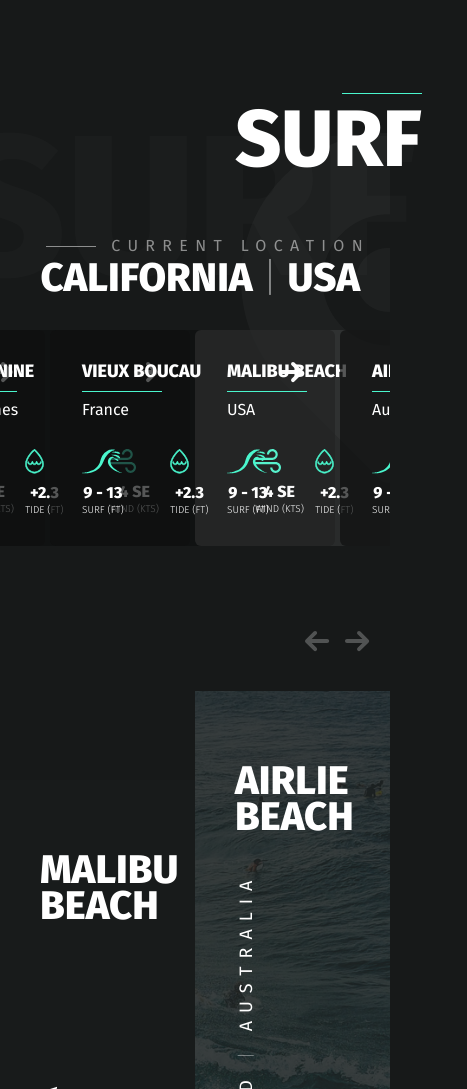
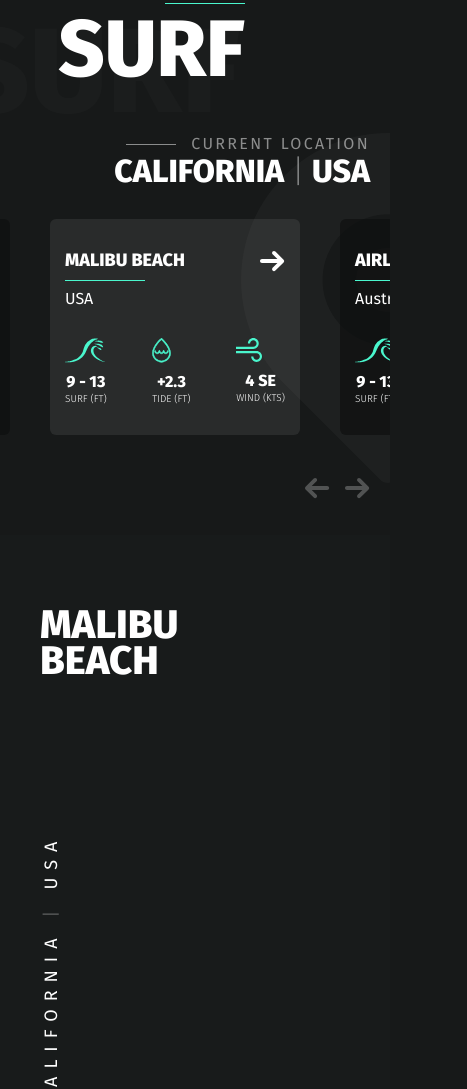
Before and after one commit to olyasola/go_surf, a website: page app/index.html in a window 390 px wide. Shown: the part 911-2000 px from the top of the page, 467 px wide, since content can reach past the window. Drawn offline with nearby package versions, Linux system fonts and the light colour scheme.

Commit message:
section surf adapted

```diff
--- a/app/js/main.js
+++ b/app/js/main.js
@@ -39,6 +39,20 @@
           slidesToShow: 2,
         }
       },
+      {
+        breakpoint: 720,
+        settings: {
+          slidesToShow: 1,
+          centerMode: true,
+        }
+      },
+      {
+        breakpoint: 426,
+        settings: {
+          slidesToShow: 1,
+          centerMode: false,
+        }
+      },
     ]
 });
 
@@ -59,6 +73,13 @@
         breakpoint: 900,
         settings: {
           slidesToShow: 2,
+          centerMode: true,
+        }
+      },
+      {
+        breakpoint: 720,
+        settings: {
+          slidesToShow: 1,
           centerMode: true,
         }
       },
--- a/app/scss/_media.scss
+++ b/app/scss/_media.scss
@@ -85,6 +85,15 @@
     }
     .slider-arrows__left{
         right: 60px;
+    }
+}
+
+@media (max-width: 1287px) {
+    .slider-map .slick-list {
+        overflow: hidden;
+    }
+    .slider-dots__circle {
+        box-shadow: none;
     }
 }
 
@@ -180,7 +189,7 @@
         display: none;
     }
     .menu{
-        background-color: #000;
+        background: rgba(15,16,16, 1);
         z-index: 22;
         position: absolute;
         top: 0;
@@ -260,6 +269,35 @@
 
 }
 
+@media (max-width: 720px) {
+    .title {
+        span {
+            font-size: 120px;
+            padding-bottom: 80px;
+            padding-left: 10px;
+        }
+    }
+    .surf-slider .slider-arrows {
+        top: 8px;
+    }
+    .surf-slider {
+        padding-top: 65px;
+    }
+    .surf, .holder {
+        padding: 70px 0 50px;
+    }
+}
+
+@media (max-width: 520px) {
+    .headline-left {
+        letter-spacing: 2.33333px;
+    }
+    .subtitle__head {
+        font-size: 32px;
+        padding-right: 0px;
+    }
+}
+
 @media (max-width: 460px) {
     .header__aside{
         display: block;
@@ -285,3 +323,21 @@
         display: none;
     }
 }
+
+@media (max-width: 425px) {
+    .slider-map .slider-dots__content,
+    .slider-map .slick-current .slider-dots__content
+    {
+        width: 250px;
+        padding: 28px 15px 0;
+    }
+}
+
+@media (max-width: 374px) {
+    .slider-map .slider-dots__content,
+    .slider-map .slick-current .slider-dots__content
+    {
+        width: 213px;
+        padding: 28px 10px 0;
+    }
+}
```
Also changed, not shown: app/css/style.min.css.
